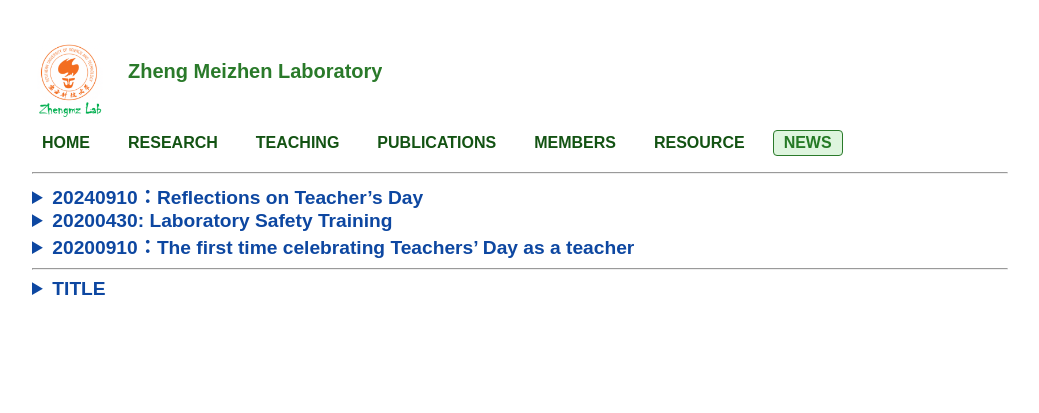
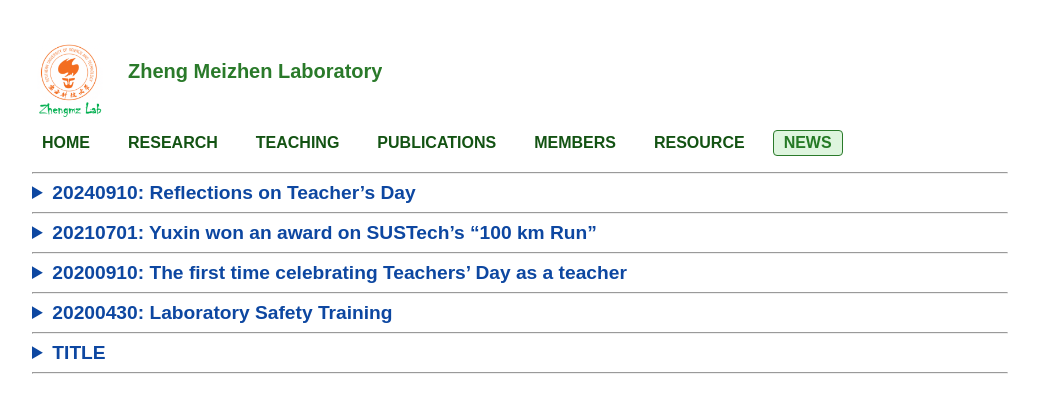
Before and after one commit to ZhengmzLab/zhengmzlab.github.io, a Jekyll site: the page built from news.md, in a window 1280 px wide. Shown: the top 413 px of the page, without its empty margins (120-1159 px from the left). Built offline with Jekyll 4.4.1, drawn with Linux system fonts in a browser that asks for light colours.

Commit message:
Update news.md

```diff
--- a/news.md
+++ b/news.md
@@ -5,7 +5,7 @@ title: NEWS
 
 
 <details>
-<summary  style="color:#0D47A1; font-size:1.2em; font-weight:bold;" >20240910：Reflections on Teacher’s Day</summary>
+<summary  style="color:#0D47A1; font-size:1.2em; font-weight:bold;" >20240910: Reflections on Teacher’s Day</summary>
 <br>
 In the past, I only knew the joy of giving gifts to my teachers on Teacher’s Day.
 Now I truly understand the happiness of receiving flowers from my own students!
@@ -25,8 +25,26 @@ Let’s guess whose thoughtful idea it was!
 笑语盈盈满研斋。
 
 </details>
+---
 
+<details>
+<summary  style="color:#0D47A1; font-size:1.2em; font-weight:bold;" >20210701: Yuxin won an award on SUSTech’s “100 km Run”</summary>
+  <br>
+SUSTech’s “100 km Run” celebrating the 100th anniversary of the founding of the Communist Party of China! Yuxin won an award.
 
+</details>
+
+---
+
+<details>
+<summary  style="color:#0D47A1; font-size:1.2em; font-weight:bold;" >20200910: The first time celebrating Teachers’ Day as a teacher</summary>
+  <br>
+Liuyang, Yangyang, Ziying, Ganxin, Ningduo ...
+<img src="https://github.com/user-attachments/assets/1ff7ecd1-1586-42c0-8655-535ffccdbcf2" style="max-width:100%;" alt="教师节图片" />
+
+</details>
+
+---
 <details>
 <summary  style="color:#0D47A1; font-size:1.2em; font-weight:bold;" >20200430: Laboratory Safety Training</summary>
 <br>
@@ -36,16 +54,8 @@ Dr. Zhen, Ningduo and Chunni are learning about laboratory safety together.
 
 </details>
 
-<details>
-<summary  style="color:#0D47A1; font-size:1.2em; font-weight:bold;" >20200910：The first time celebrating Teachers’ Day as a teacher</summary>
-  <br>
-Liuyang, Yangyang, Ziying, Ganxin, Ningduo ...
-<img src="https://github.com/user-attachments/assets/1ff7ecd1-1586-42c0-8655-535ffccdbcf2" style="max-width:100%;" alt="教师节图片" />
+---
 
-</details>
-
-
----
 <details>
 <summary  style="color:#0D47A1; font-size:1.2em; font-weight:bold;" >TITLE</summary>
   <br>
@@ -53,3 +63,5 @@ Liuyang, Yangyang, Ziying, Ganxin, Ningduo ...
 <img src="" style="max-width:100%;" alt="教师节图片" />
 
 </details>
+
+---
```
